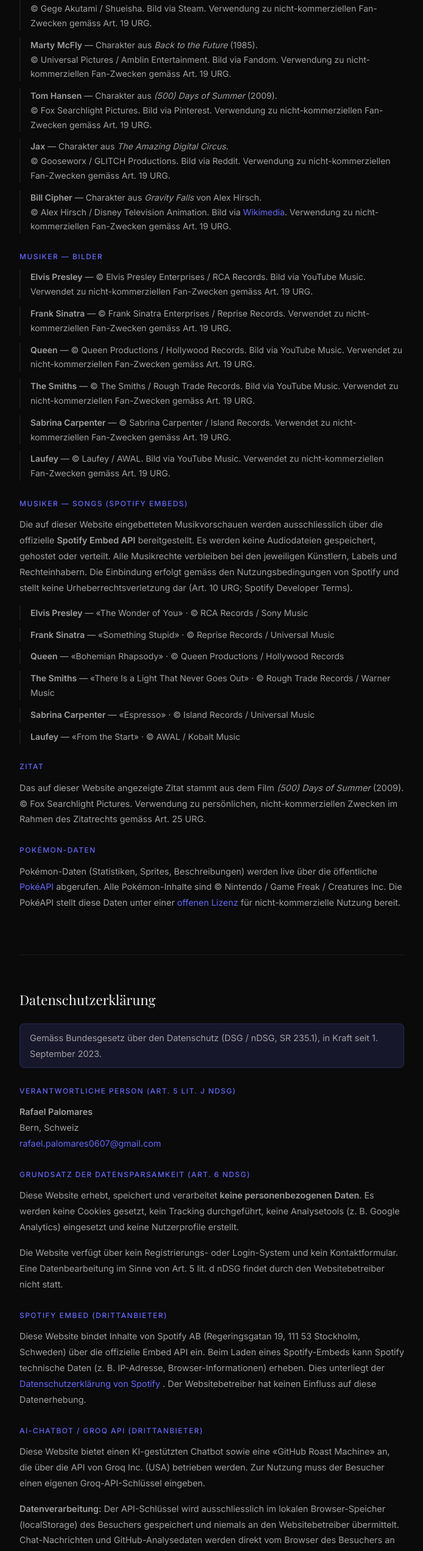
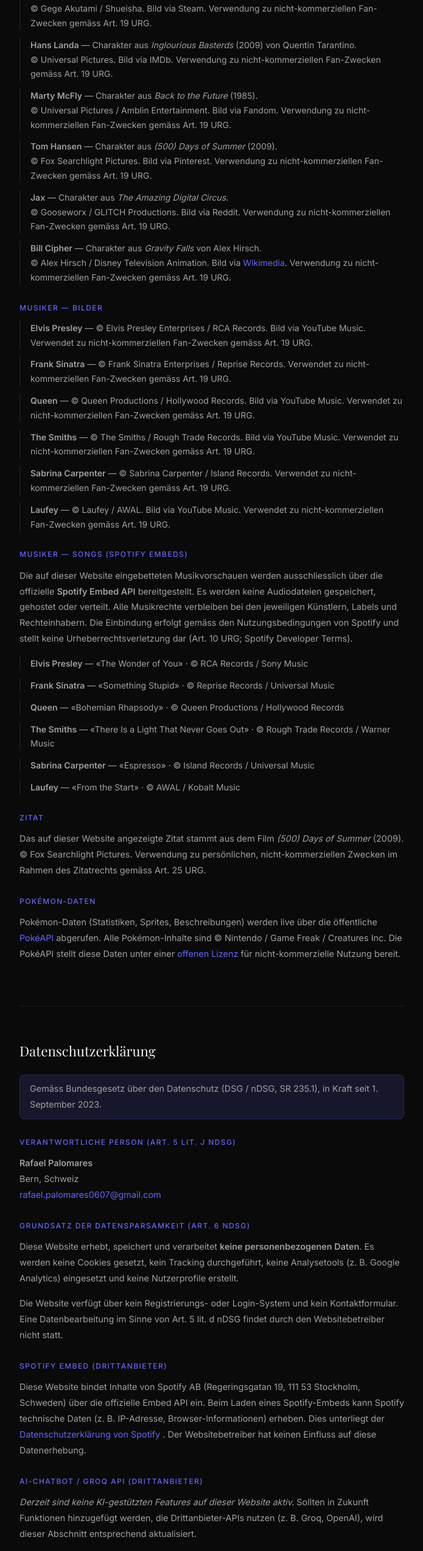
Before and after one commit to RafaelPalomares/rafaelPortfolio, an Angular app: page /legal in a window 1280 px wide. Shown: the part 1477-4020 px from the top of the page at 61% size, without its empty margins (292-987 px from the left). Built offline with nearby package versions, Linux system fonts and the light colour scheme; a web font is replaced by a local one.

Commit message:
fix: update Datenschutz — remove chatbot/roast refs, add Hans Landa to legal

```diff
--- a/src/app/pages/legal/legal.html
+++ b/src/app/pages/legal/legal.html
@@ -88,7 +88,11 @@
           © Gege Akutami / Shueisha. Bild via Steam.
           Verwendung zu nicht-kommerziellen Fan-Zwecken gemäss Art. 19 URG.
         </li>
-
+        <li>
+          <strong>Hans Landa</strong> — Charakter aus <em>Inglourious Basterds</em> (2009) von Quentin Tarantino.<br />
+          © Universal Pictures. Bild via IMDb.
+          Verwendung zu nicht-kommerziellen Fan-Zwecken gemäss Art. 19 URG.
+        </li>
         <li>
           <strong>Marty McFly</strong> — Charakter aus <em>Back to the Future</em> (1985).<br />
           © Universal Pictures / Amblin Entertainment. Bild via Fandom.
@@ -221,42 +225,16 @@
 
       <h3>AI-Chatbot / Groq API (Drittanbieter)</h3>
       <p>
-        Diese Website bietet einen KI-gestützten Chatbot sowie eine «GitHub Roast Machine» an,
-        die über die API von Groq Inc. (USA) betrieben werden. Zur Nutzung muss der Besucher
-        einen eigenen Groq-API-Schlüssel eingeben.
-      </p>
-      <p>
-        <strong>Datenverarbeitung:</strong> Der API-Schlüssel wird ausschliesslich im
-        lokalen Browser-Speicher (localStorage) des Besuchers gespeichert und niemals an
-        den Websitebetreiber übermittelt. Chat-Nachrichten und GitHub-Analysedaten werden
-        direkt vom Browser des Besuchers an die Groq-API gesendet. Der Websitebetreiber
-        hat keinen Zugriff auf diese Kommunikation. Es werden keine Chat-Verläufe oder
-        Analyseergebnisse gespeichert oder protokolliert.
-      </p>
-      <p>
-        Die Datenverarbeitung durch Groq unterliegt der
-        <a href="https://groq.com/privacy-policy/" target="_blank" rel="noopener noreferrer">
-          Datenschutzerklärung von Groq
-        </a>.
-        Da der Besucher seinen eigenen API-Schlüssel verwendet, besteht ein direktes
-        Vertragsverhältnis zwischen dem Besucher und Groq. Der Websitebetreiber ist nicht
-        Partei dieser Datenverarbeitung (Art. 5 lit. j nDSG).
+        <em>Derzeit sind keine KI-gestützten Features auf dieser Website aktiv.</em>
+        Sollten in Zukunft Funktionen hinzugefügt werden, die Drittanbieter-APIs nutzen
+        (z. B. Groq, OpenAI), wird dieser Abschnitt entsprechend aktualisiert.
       </p>
 
       <h3>GitHub API (Drittanbieter)</h3>
       <p>
-        Die «GitHub Roast Machine» ruft öffentlich zugängliche Profil- und Repository-Daten
-        über die öffentliche GitHub REST API ab (api.github.com). Dabei werden ausschliesslich
-        öffentliche Informationen abgefragt, die der jeweilige GitHub-Nutzer selbst
-        veröffentlicht hat. Der API-Aufruf erfolgt direkt vom Browser des Besuchers.
-        Der Websitebetreiber speichert weder die eingegebenen Benutzernamen noch die
-        abgerufenen Daten.
-      </p>
-      <p>
-        Die Datenverarbeitung durch GitHub unterliegt der
-        <a href="https://docs.github.com/en/site-policy/privacy-policies/github-general-privacy-statement" target="_blank" rel="noopener noreferrer">
-          Datenschutzerklärung von GitHub
-        </a> (GitHub Inc. / Microsoft Corporation, USA).
+        <em>Derzeit werden keine Daten über die GitHub API abgerufen.</em>
+        Sollte diese Funktion in Zukunft aktiviert werden, wird dieser Abschnitt
+        entsprechend aktualisiert.
       </p>
 
       <h3>PokéAPI (Drittanbieter)</h3>
```
